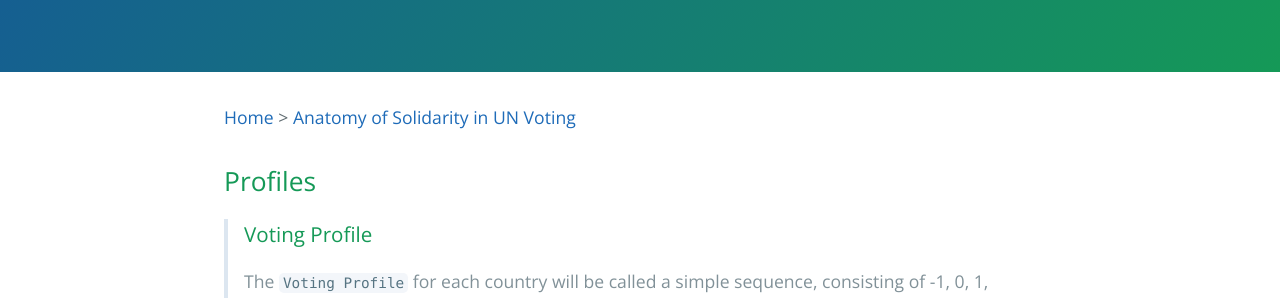
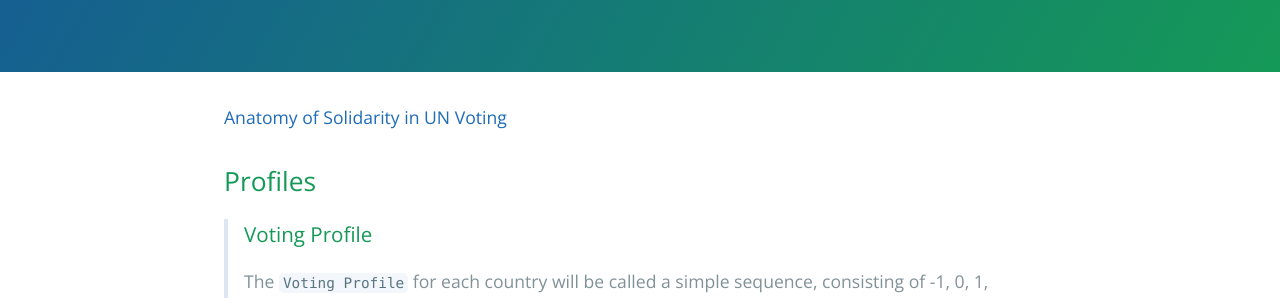
Before and after one commit to sobolsky/un, a Jekyll site: the page built from glossary.md, in a window 1280 px wide and 900 px high. Shown: the part 311-609 px from the top of the window. Built offline with Jekyll 4.4.1, drawn with Linux system fonts in a browser that asks for light colours.

Commit message:
Update glossary.md

```diff
--- a/glossary.md
+++ b/glossary.md
@@ -6,7 +6,7 @@ show_downloads: false
 google_analytics:
 theme: jekyll-theme-cayman
 ---
-[Home](https://sobolsky.github.io) > [Anatomy of Solidarity in UN Voting](./)
+[Anatomy of Solidarity in UN Voting](./)
 
 ## Profiles
 > ### Voting Profile
```
